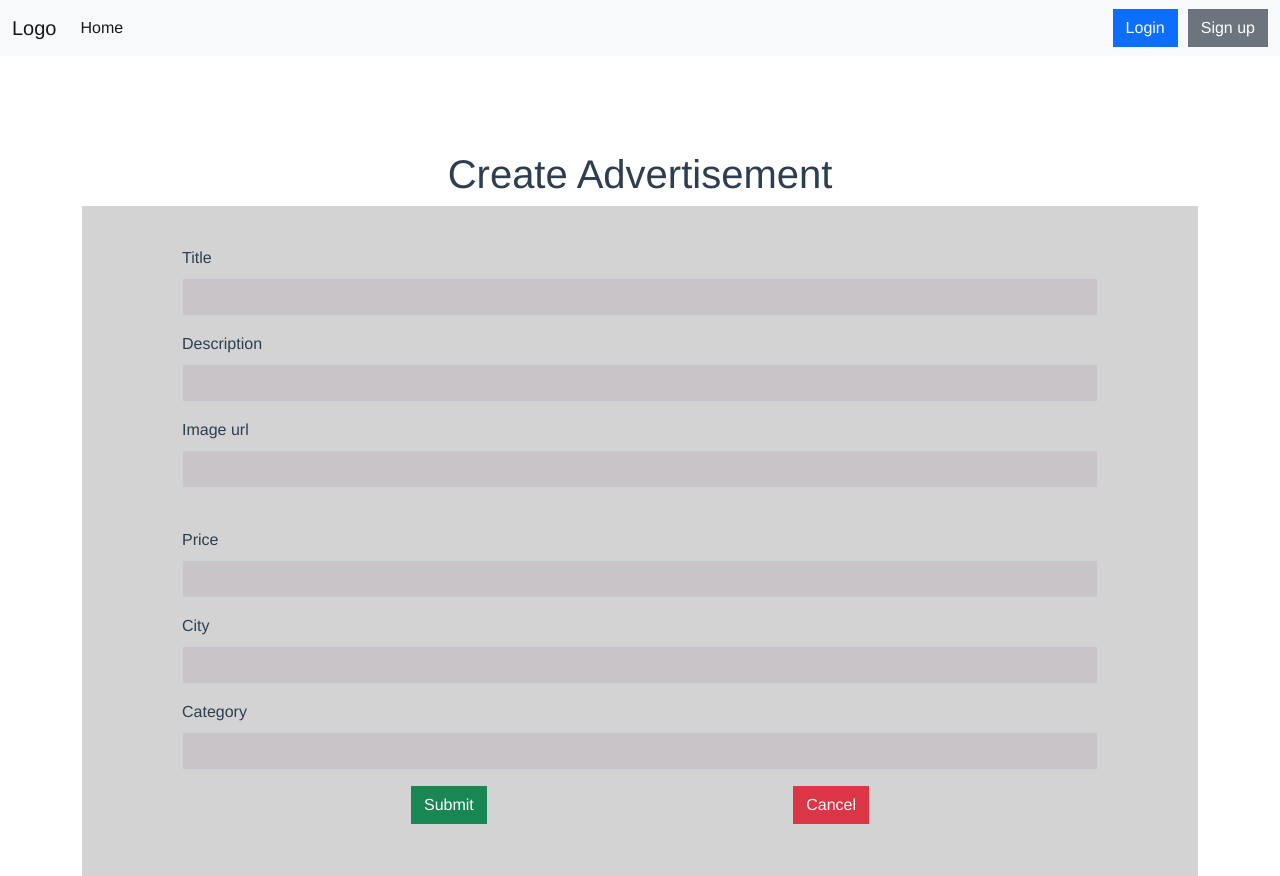
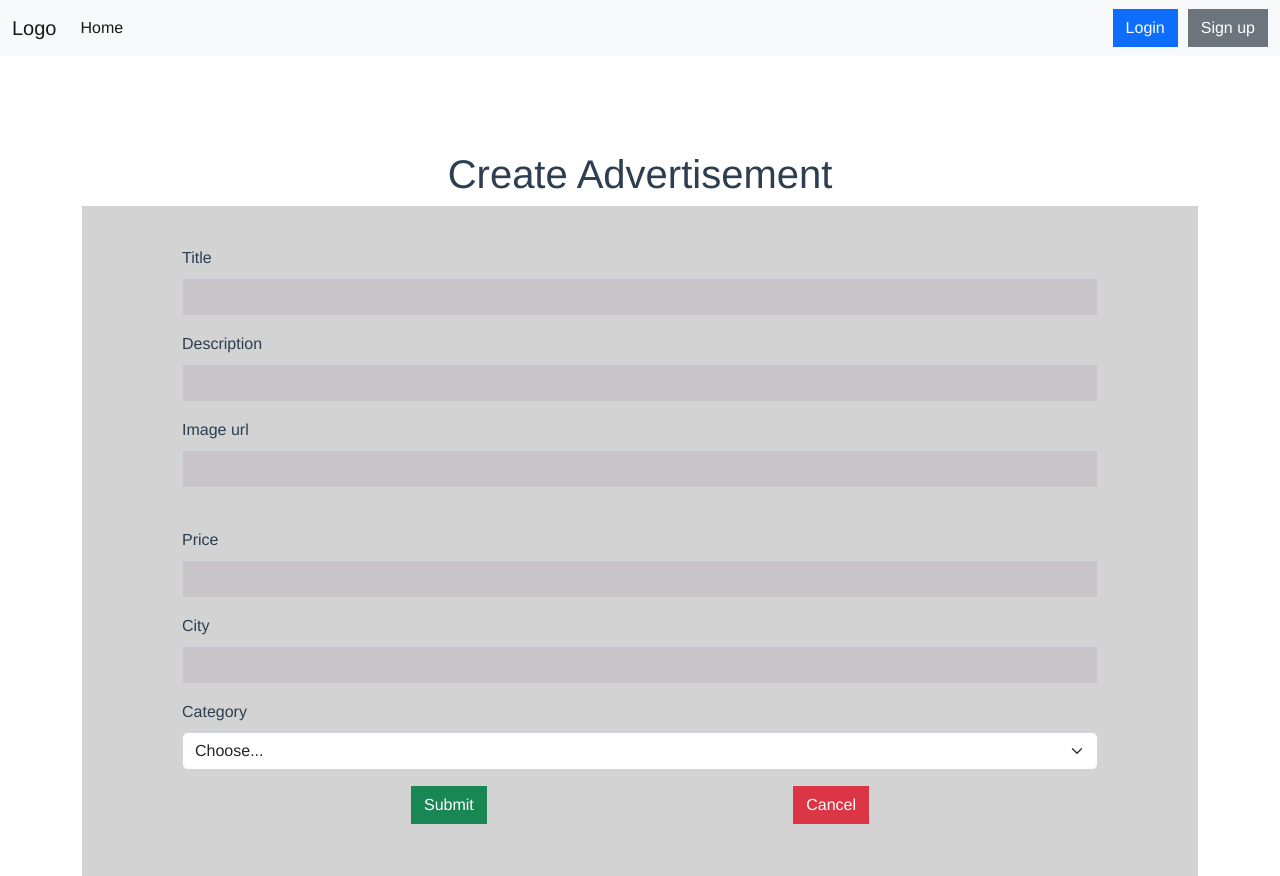
Before and after one commit to DusanJankovic877/online-advertisement-app, a Vue app: page /advertisement/create in a window 1280 px wide. Built offline with nearby package versions, Linux system fonts and the light colour scheme.

Commit message:
I have added category object to createEditAdvertisement and added select with options input

```diff
--- a/src/views/CreateEditAdvertisement.vue
+++ b/src/views/CreateEditAdvertisement.vue
@@ -1,7 +1,6 @@
 <template>
   <div class="container edit-create" v-if="advertisementToUse">
     <h1>{{heading}}</h1>
-    {{this.$route.params.id}}
     <form @submit.prevent>
           <div class="mb-3">
             <label for="title" class="form-label">Title</label>
@@ -41,10 +40,18 @@
           </div>
           <div class="mb-3">
             <label for="category" class="form-label">Category</label>
-            <input type="text" class="form-control" id="category" v-model="advertisementToUse.category">
-            <div class="errors">
-                <p v-for="error in authErrors.category " :key="error.id">{{error}}</p>
-            </div>
+          <div class="input-group ">
+            <select class="form-select" id="inputGroupSelect01">
+              <option
+                :selected="advertisementToUse.category === category ? true : false"
+                :value="category"
+                v-for="category in categories"
+                :key="category.id"
+              >
+                {{category}}
+              </option>
+            </select>
+          </div>
           </div>
           <div class="edit-create-buttons">
             <button class="btn btn-success" style="float:left;" @click="handleSubmit()">Submit</button>
@@ -68,6 +75,18 @@ export default {
         city: '',
         category: ''
       },
+      categories: {
+          default: 'Choose...',
+          clothing: 'Clothing',
+          tools: 'Tools',
+          sports: 'Sports',
+          accessories: 'Accessories',
+          furniture: 'Furniture',
+          pets: 'Pets',
+          games: 'Games',
+          books: 'Books'
+      },
+      roteParam: '',
       heading: this.$route.params.id ? 'Edit Advertisement' : 'Create Advertisement'
     }
   },
@@ -83,17 +102,11 @@ export default {
     async handleSubmit(){
       if(this.heading === 'Create Advertisement'){
         this.advertisementToUse.user_id = this.loggedUser.id;
+        this.$router.push({name: 'home'});
+      }else if(this.heading === 'Edit Advertisement'){
+        await this.getCreateEditAdvertisement({advertisement: this.advertisementToUse, heading: this.heading})
+        this.$router.push({name: 'advertisement', params: { id: this.advertisement.id}})
       }
-      await this.getCreateEditAdvertisement({advertisement: this.advertisementToUse, heading: this.heading})
-      // this.$router.push()
-      // if(this.heading === 'Create Advertisement'){
-      //   this.advertisementToUse.user_id = this.loggedUser.id;
-      //   console.log('create');
-      //   }
-      // await this.getCreateEditAdvertisement({advertisement: this.advertisementToUse, heading: this.heading})
-      // if(this.advertisement){this.$router.push({name: 'advertisement', params: { id: this.advertisement.id}});
-      // console.log('asdassdsd');
-      // }else this.$router.push({name: 'home'});
     },
     goBack(){
       if(this.advertisement)this.$router.push({name: 'advertisement', params: { id: this.advertisement.id}});
@@ -102,6 +115,7 @@ export default {
   },
   async created(){
     if(this.$route.params.id)await store.dispatch('advertisementsModule/getAdvertisement', this.$route.params.id);
+
   },
   async beforeUnmount(){
     store.dispatch('errorsModule/deleteAuthErrors', this.$route.params.id);
--- a/src/views/Home.vue
+++ b/src/views/Home.vue
@@ -186,7 +186,6 @@ export default {
       },
 
       async handleFilters(payload){
-        console.log(payload.priceOrder);
         const CATEGORY = payload.category
         const TITLE = payload.title !== '' ? payload.title : null
         const PRICE_ORDER = payload.priceOrder
```
